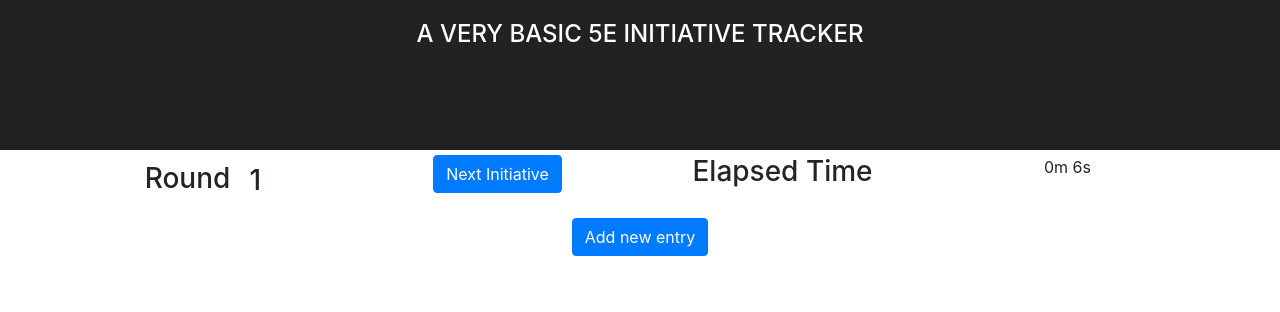
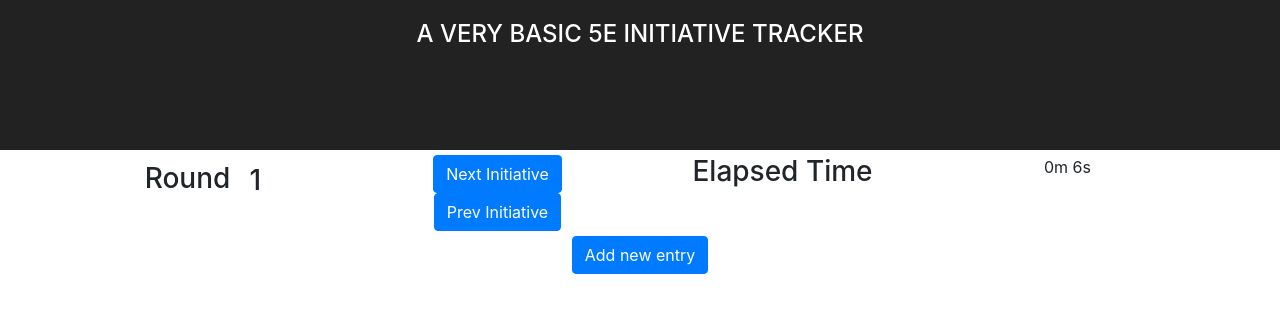
Before and after one commit to aloco/5e-encounter-tracker, a React (Create React App) app: page / in a window 1280 px wide. Shown: the top 312 px of the page. Built offline with nearby package versions, Linux system fonts and the light colour scheme.

Commit message:
added move to previous index

```diff
--- a/src/components/InitiativeTracker.tsx
+++ b/src/components/InitiativeTracker.tsx
@@ -36,20 +36,36 @@ class InitiativeTracker extends React.Component<{}, IInitiativeTrackerState> {
         return elapsedMinutes + "m " + elapsedSeconds + "s";
     }
 
+    public previousInitiative = () => {
+        // go to previous round if start of the list is reached
+        if (this.state.currentInitiativeIndex === 0) {
+            const currentRound = this.state.currentRound - 1;
+            this.setState({
+                ...this.state,
+                currentRound: currentRound > 0 ? currentRound : 1, // don´t allow negative or zero rounds
+                currentInitiativeIndex: currentRound > 0 ? this.state.currentItems.length - 1 : this.state.currentInitiativeIndex
+            });
+        } else {
+            this.setState({ ...this.state,
+                currentInitiativeIndex: this.state.currentInitiativeIndex - 1
+            });
+        }
+    }
+
     public nextInitiative = () => {
+        // start next round if last item in list is reached
         if (this.state.currentInitiativeIndex === this.state.currentItems.length - 1) {
             const currentRound = this.state.currentRound + 1;
             this.setState({
                 ...this.state,
                 currentRound,
-                currentInitiativeIndex: 0
+                currentInitiativeIndex: 0 // jump to first entry
             });
-            return;
+        } else {
+            this.setState({ ...this.state,
+                currentInitiativeIndex: this.state.currentInitiativeIndex + 1
+            });
         }
-
-        this.setState({ ...this.state,
-            currentInitiativeIndex: this.state.currentInitiativeIndex + 1
-        });
     }
 
     public addNewItem = () => {
@@ -143,6 +159,9 @@ class InitiativeTracker extends React.Component<{}, IInitiativeTrackerState> {
                         <Button color="primary" onClick={this.nextInitiative}>
                             Next Initiative
                         </Button>
+                        <Button color="primary" onClick={this.previousInitiative}>
+                            Prev Initiative
+                        </Button>
                     </Col>
                     <Col>
                         <h3>
```
